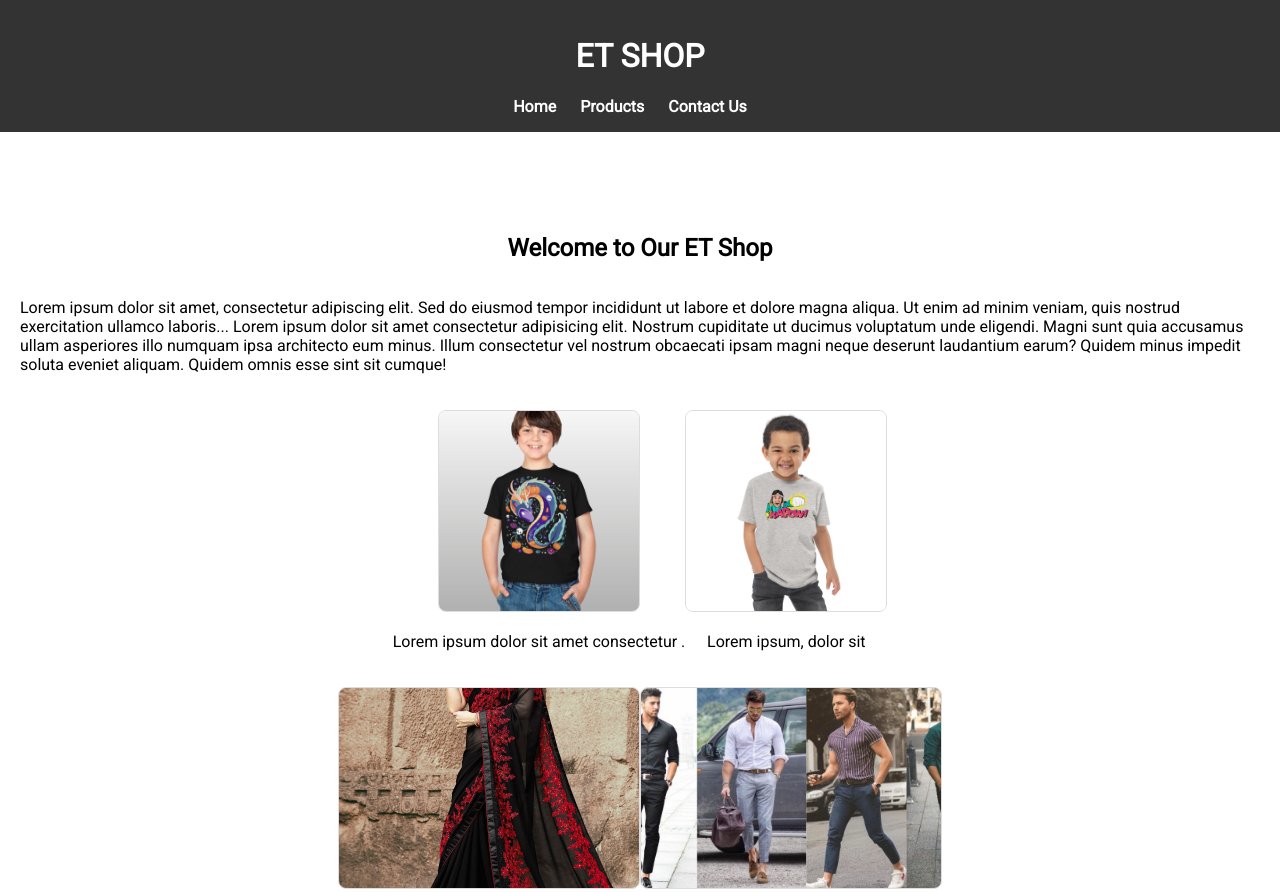
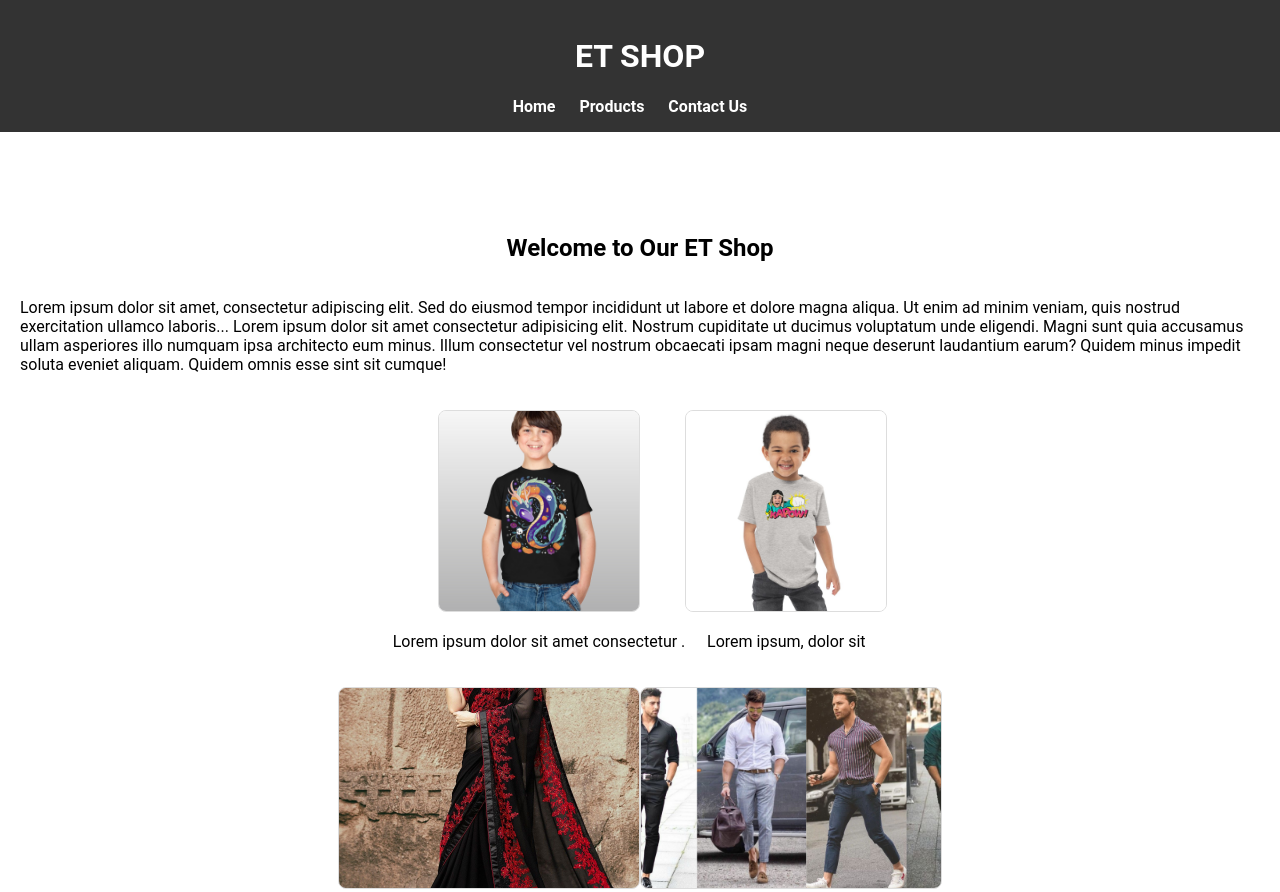
Before and after one commit to arju10/online-shopping, a plain HTML site: page index.html in a window 1280 px wide. Shown: the top 892 px of the page. Drawn offline with Linux system fonts and the light colour scheme.

Commit message:
font add in index.html

```diff
--- a/index.html
+++ b/index.html
@@ -7,7 +7,7 @@
   <link rel="stylesheet" href="styles.css" />
   <title>ET Shop - Home</title>
   <!-- Google Fonts -->
-  <link href="https://fonts.googleapis.com/css2?family=Roboto:wght@400&display=swap" rel="stylesheet" />
+  <link href="https://fonts.googleapis.com/css2?family=Open+Sans:wght@400&display=swap" rel="stylesheet" />
 </head>
 
 <body>
```
